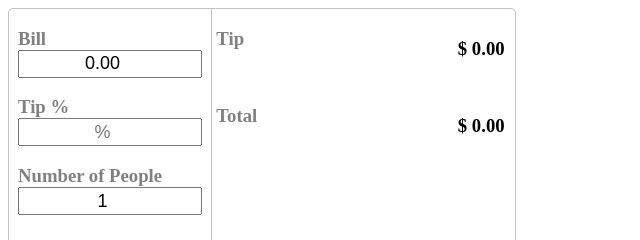
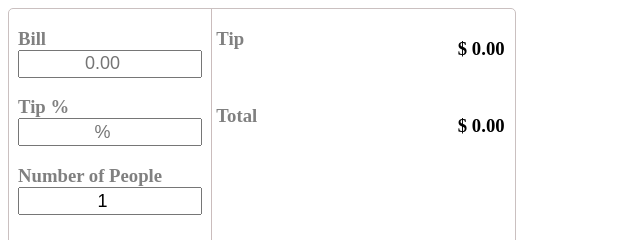
Before and after one commit to p-prime/Tip_Calculator, a plain HTML site: page index.html in a window 1280 px wide. Shown: the top 240 px of the page, 0-640 px from the left. Drawn offline with Linux system fonts and the light colour scheme.

Commit message:
Update index.html

```diff
--- a/index.html
+++ b/index.html
@@ -20,7 +20,7 @@
 
 					</br>
 			<!--  for bill -->
-					<input type="number" value="0.00" id="bill">
+					<input type="number" placeholder="0.00" id="bill">
 					</h3>
 
 					<h3>Tip %
```
